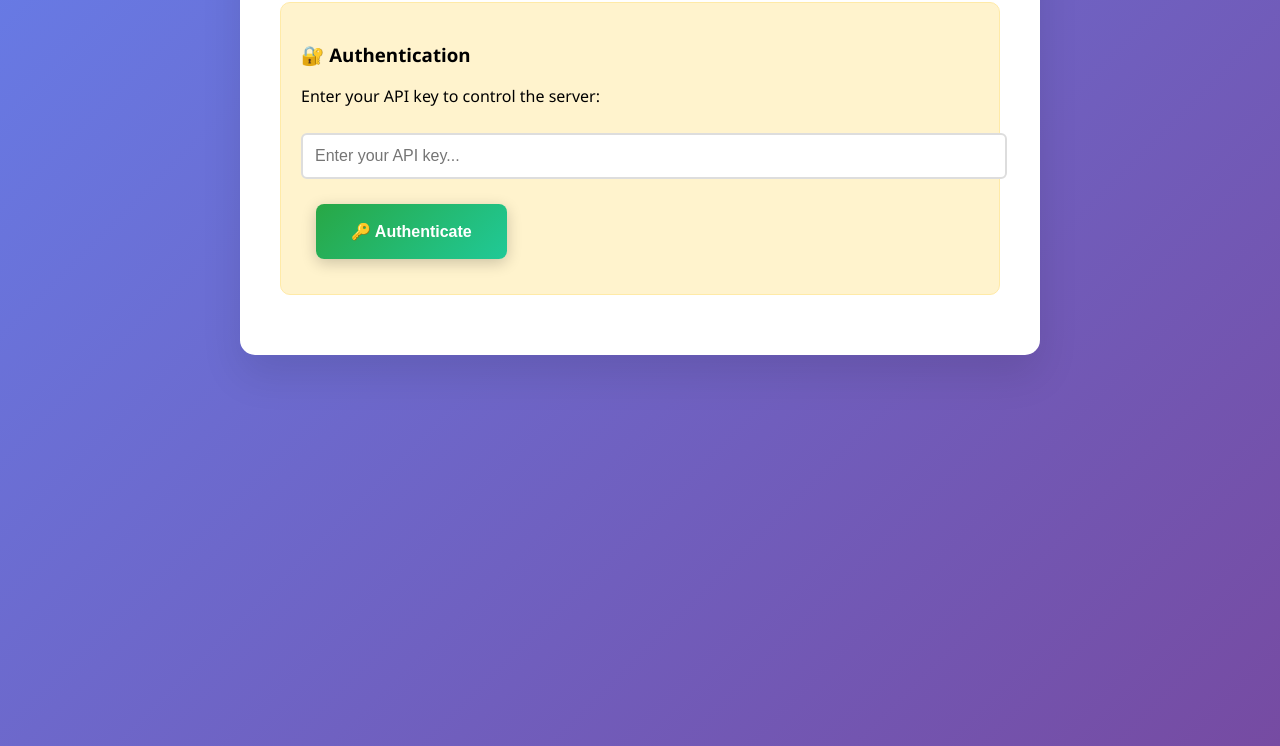
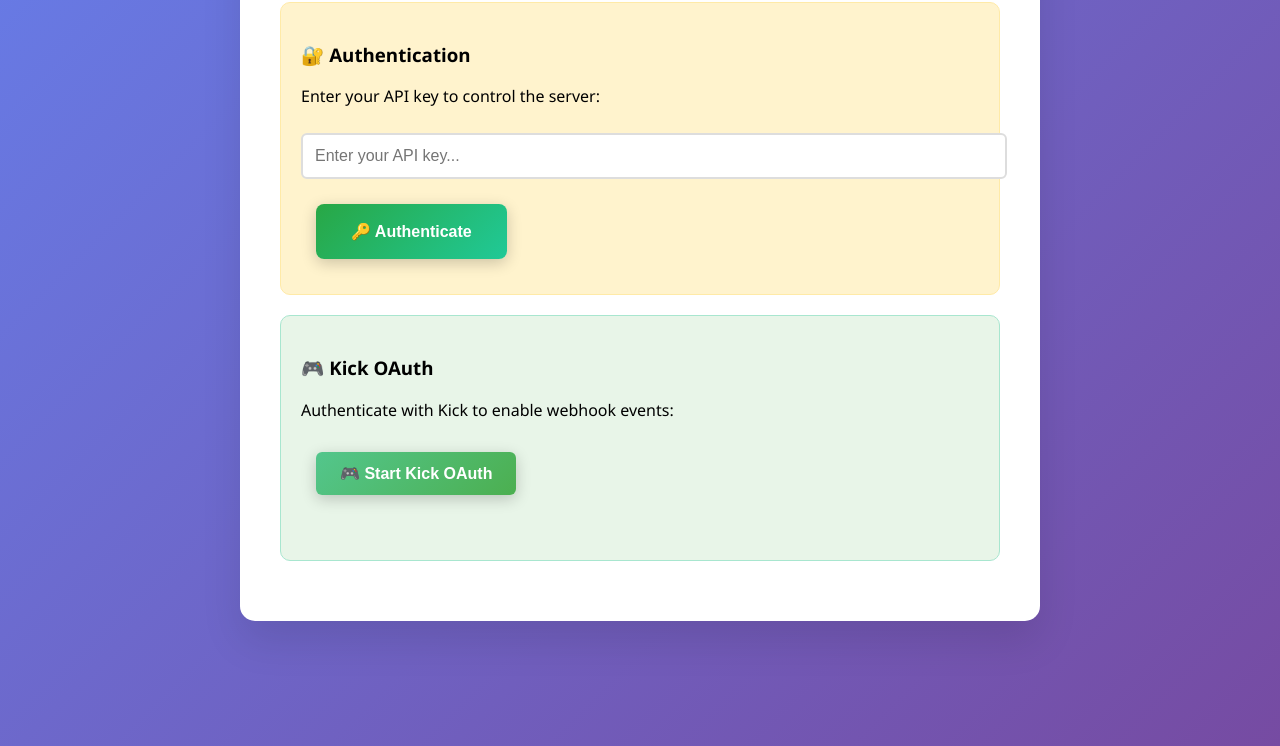
Before and after one commit to alexlobaza/TikTokStreamingToolkit, a website: page public/control.html in a window 1280 px wide. Shown: the part 194-940 px from the top of the page. Drawn offline with Linux system fonts and the light colour scheme.

Commit message:
Kick auth in Control

```diff
--- a/public/control.html
+++ b/public/control.html
@@ -99,6 +99,49 @@
             border-radius: 10px;
             margin: 20px 0;
         }
+        .kick-oauth-section {
+            background: #e8f5e8;
+            border: 1px solid #a8e6cf;
+            padding: 20px;
+            border-radius: 10px;
+            margin: 20px 0;
+        }
+        .btn-kick {
+            background: linear-gradient(135deg, #53c68c 0%, #4CAF50 100%);
+            color: white;
+            border: none;
+            padding: 12px 24px;
+            border-radius: 6px;
+            cursor: pointer;
+            font-size: 16px;
+            font-weight: bold;
+            transition: all 0.3s ease;
+        }
+        .btn-kick:hover {
+            transform: translateY(-2px);
+            box-shadow: 0 6px 20px rgba(0,0,0,0.3);
+        }
+        .status-message {
+            margin-top: 10px;
+            padding: 10px;
+            border-radius: 6px;
+            font-size: 14px;
+        }
+        .status-message.success {
+            background: #d4edda;
+            color: #155724;
+            border: 1px solid #c3e6cb;
+        }
+        .status-message.error {
+            background: #f8d7da;
+            color: #721c24;
+            border: 1px solid #f5c6cb;
+        }
+        .status-message.info {
+            background: #d1ecf1;
+            color: #0c5460;
+            border: 1px solid #bee5eb;
+        }
         .api-key-input {
             width: 100%;
             padding: 12px;
@@ -156,6 +199,13 @@
             <p>Enter your API key to control the server:</p>
             <input type="password" id="apiKey" class="api-key-input" placeholder="Enter your API key...">
             <button class="btn btn-start" onclick="authenticate()">🔑 Authenticate</button>
+        </div>
+
+        <div class="kick-oauth-section">
+            <h3>🎮 Kick OAuth</h3>
+            <p>Authenticate with Kick to enable webhook events:</p>
+            <button class="btn btn-kick" onclick="startKickOAuth()">🎮 Start Kick OAuth</button>
+            <div id="kickOAuthStatus" class="status-message"></div>
         </div>
 
         <div id="mainContent" style="display: none;">
@@ -475,6 +525,22 @@
             }
         }
 
+        // Kick OAuth functions
+        function startKickOAuth() {
+            const statusDiv = document.getElementById('kickOAuthStatus');
+            statusDiv.textContent = '🔗 Opening Kick OAuth page...';
+            statusDiv.className = 'status-message info';
+
+            // Open the existing OAuth page in a new window
+            const authWindow = window.open('/oauth/kick/start', 'kickOAuth', 'width=800,height=700');
+
+            // Update status after a short delay
+            setTimeout(() => {
+                statusDiv.textContent = '✅ OAuth page opened! Complete the authorization in the popup window.';
+                statusDiv.className = 'status-message success';
+            }, 1000);
+        }
+
         // Auto-refresh status every 30 seconds
         setInterval(() => {
             if (isAuthenticated) {
--- a/server.js
+++ b/server.js
@@ -141,7 +141,9 @@
 const kickOAuthHandler = new KickOAuthHandler(
     config.kick?.appKey || '01K2CHA37J8SFQVVTVQF5DB76K',
     config.kick?.appSecret || '8140d53f799e118feb47367e852c8800b8c4b75050532a6b0c1e599433b19a84',
-    'http://localhost:8082'
+    process.env.NODE_ENV === 'production'
+        ? 'https://tiktokstreamingtoolkit.onrender.com'
+        : 'http://localhost:8082'
 );
 
 // Add OAuth routes
--- a/src/services/kickOAuthHandler.js
+++ b/src/services/kickOAuthHandler.js
@@ -113,7 +113,7 @@
 
     // Create Express routes for OAuth flow
     createRoutes(app) {
-        // OAuth initiation endpoint
+        // OAuth initiation endpoint (GET - for direct browser access)
         app.get('/oauth/kick/start', (req, res) => {
             try {
                 const authInfo = this.generateAuthUrl();
```
